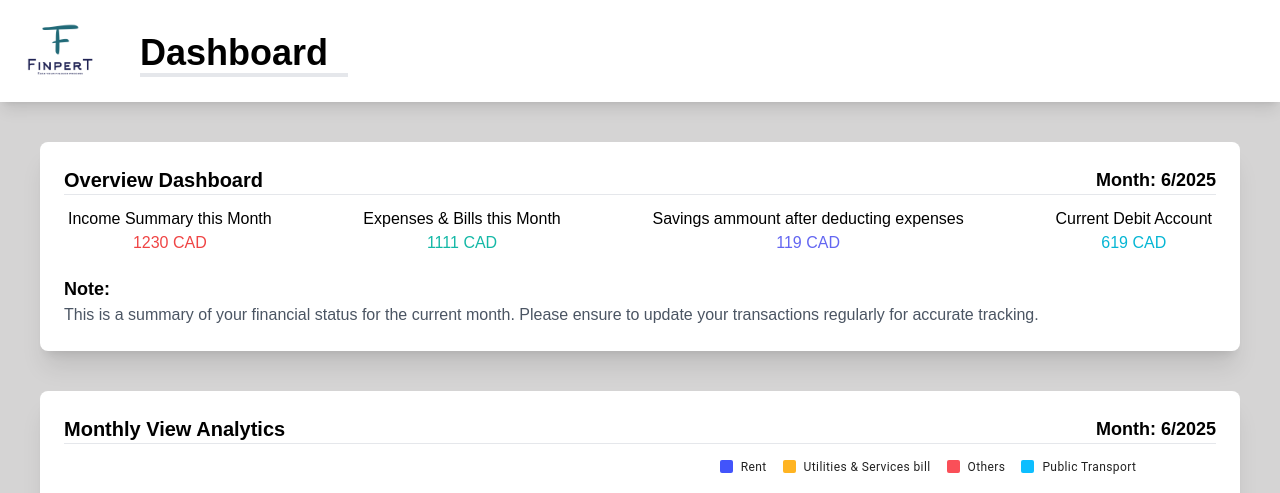
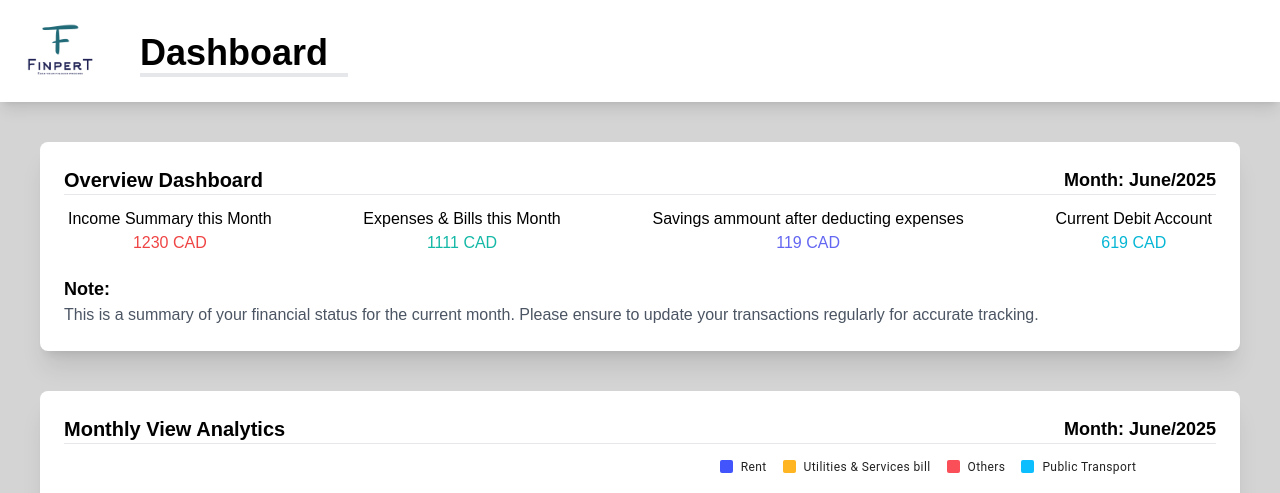
Before and after one commit to tienphap1405/financial-tracker-web-app, a Next.js app: page /overview-page in a window 1280 px wide. Shown: the top 493 px of the page. Built offline with nearby package versions, Linux system fonts and the light colour scheme.

Commit message:
Update overview-table.js

```diff
--- a/app/components/overview-table.js
+++ b/app/components/overview-table.js
@@ -2,13 +2,18 @@ import { PieChart } from '@mui/x-charts/PieChart';
 import { BarChart } from '@mui/x-charts/BarChart';
 import testdata from '../../public/test_data.json';
 export default function Overview() {
-    const currentMonth = new Date().getMonth() + 1;
+    const fullMonthNames = [
+    'Jan', 'Feb', 'Mar', 'Apr', 'May', 'June',
+    'July', 'Aug', 'Sept', 'Oct', 'Nov', 'Dec'
+    ];
+    const currentMonthName = fullMonthNames[new Date().getMonth()];
+    const currentMonth = new Date().getMonth();
     const currentYear = new Date().getFullYear();
     const incomedata = 1230;
     const Expenses = 1111;
     const saving = incomedata - Expenses;
     const debit = 500 + saving;
-
+    console.log(testdata[6].rent);
     const chartSetting = {
         yAxis: [
             {
@@ -24,7 +29,7 @@ export default function Overview() {
             <div className="flex bg-white p-6 w-100 rounded-lg shadow-xl mt-10 ml-10 mr-10 flex-col text-black border-1">
                 <div className="flex justify-between">
                     <h1 className="text-xl font-bold">Overview Dashboard</h1>
-                    <h1 className="text-lg font-bold">Month: {currentMonth}/{currentYear}</h1>
+                    <h1 className="text-lg font-bold">Month: {currentMonthName}/{currentYear}</h1>
                 </div>
 
                 <hr></hr>
@@ -64,7 +69,7 @@ export default function Overview() {
             <div className="flex bg-white p-6 w-100 rounded-lg shadow-xl mt-10 ml-10 mr-10 flex-col text-black border-1">
                 <div className="flex justify-between">
                     <h1 className="text-xl font-bold">Monthly View Analytics</h1>
-                    <h1 className="text-lg font-bold">Month: {currentMonth}/{currentYear}</h1>
+                    <h1 className="text-lg font-bold">Month: {currentMonthName}/{currentYear}</h1>
                 </div>
 
                 <hr></hr>
@@ -74,10 +79,10 @@ export default function Overview() {
                             series={[
                                 {
                                     data: [
-                                        { id: 0, value: testdata[currentMonth - 1]?.rent || 0, label: 'Rent' },
-                                        { id: 1, value: testdata[currentMonth - 1]?.utilities || 0, label: 'Utilities & Services bill' },
-                                        { id: 2, value: testdata[currentMonth - 1]?.Others || 0, label: 'Others' },
-                                        { id: 3, value: testdata[currentMonth - 1]?.Transport || 0, label: 'Public Transport' },
+                                        { id: 0, value: testdata[currentMonth]?.rent || 0, label: 'Rent' },
+                                        { id: 1, value: testdata[currentMonth]?.utilities || 0, label: 'Utilities & Services bill' },
+                                        { id: 2, value: testdata[currentMonth]?.Others || 0, label: 'Others' },
+                                        { id: 3, value: testdata[currentMonth]?.Transport || 0, label: 'Public Transport' },
                                     ],
                                     highlightScope: { fade: 'global', highlight: 'item' },
                                     faded: { innerRadius: 30, additionalRadius: -30, color: 'gray' },
```
